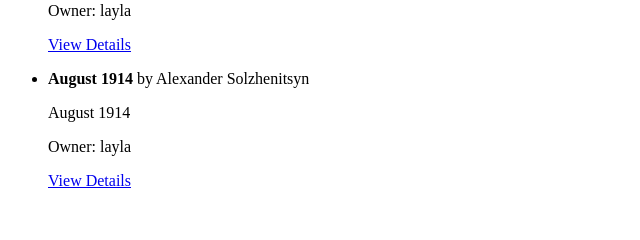
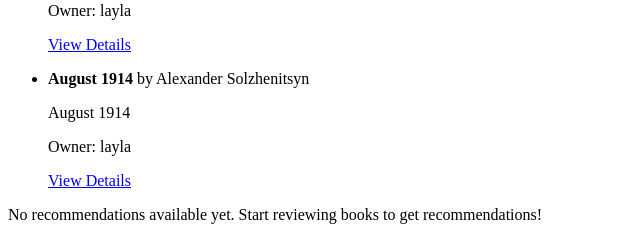
Before and after one commit to Shristi-Hembram/Book-Swap-Application, a Django app: page /bookswap/ in a window 1280 px wide. Shown: the part 1354-1594 px from the top of the page, without its empty margins (0-640 px from the left). Before the commit the page ends 1542 px from the top, so only its background shows below. Run offline with Django 5.2, Linux system fonts and the light colour scheme; a user stored in the database is signed in; data comes from the database, SQL or seed files in the repository; both versions use the stored data as it was after the commit.

Commit message:
added recommendation system

```diff
--- a/mysite/bookswap/templates/bookswap/home.html
+++ b/mysite/bookswap/templates/bookswap/home.html
@@ -44,4 +44,29 @@
         {% endif %}
     </ul>
 
+    {% if recommended_books %}
+        <div class="mt-4">
+            <h3>Recommended Books for You</h3>
+            <div class="row">
+                {% for book in recommended_books %}
+                    <!-- <div class="col-md-4">
+                        <div class="card mb-4 shadow-sm">
+                            <div class="card-body">
+                                <h5 class="card-title">{{ book.title }}</h5>
+                                <p class="card-text">by {{ book.author }}</p>
+                                <a href="{% url 'book_detail' book.id %}">View Details</a>
+                            </div>
+                        </div>
+                    </div> -->
+                    <li>
+                        <strong> {{book.title}} </strong> by {{book.author}}
+                        <p><a href="{%url 'book_detail' book.id%}"> View Details </a></p>
+                    </li>
+                {% endfor %}
+            </div>
+        </div>
+    {% else %}
+        <p>No recommendations available yet. Start reviewing books to get recommendations!</p>
+    {% endif %}
+
 {% endblock %}
--- a/mysite/bookswap/views.py
+++ b/mysite/bookswap/views.py
@@ -3,20 +3,22 @@ from django.contrib.auth import login,authenticate, logout
 from django.contrib.auth.forms import UserCreationForm, AuthenticationForm
 from django.contrib.auth.decorators import login_required
 from .models import Book, Review, SwapRequest
-
+from django.db.models import Count,Avg
 
 # Create your views here.
 def home(request):
-    available_books = Book.objects.filter(is_available=True)
+    if request.user.is_authenticated:
+        recommended_books = get_book_recommendations(request.user)
+    else:
+        recommended_books = []
 
-    if request.user.is_authenticated:
-        available_books = available_books.exclude(owner=request.user)
-        user_books = Book.objects.filter(owner = request.user)
-    else:
-        user_books=None
+    available_books = Book.objects.filter(is_available=True).exclude(owner = request.user)
+    user_books = Book.objects.filter(owner = request.user)
+
     context = {
         'available_books':available_books,
         'user_books':user_books,
+        'recommended_books':recommended_books,
     }
     return render(request,"bookswap/home.html",context)
 
@@ -112,3 +114,12 @@ def my_swap_request(request):
         'user_swap_requests':user_swap_requests,
     }
     return render(request,'bookswap/mySwapRequests.html',context)
+
+def get_book_recommendations(user):
+    user_reviews = Review.objects.filter(user=user).select_related('book')
+    if user_reviews.exists():
+        reviewed_authors = user_reviews.values_list('book__author', flat=True).distinct()
+        recommended_books = Book.objects.filter(author__in=reviewed_authors).exclude(reviews__user=user).distinct()
+    else:
+        recommended_books = Book.objects.annotate(avg_rating=Avg('reviews__rating')).order_by('-avg_rating')[:5]
+    return recommended_books
```
Also changed, not shown: mysite/db.sqlite3.
